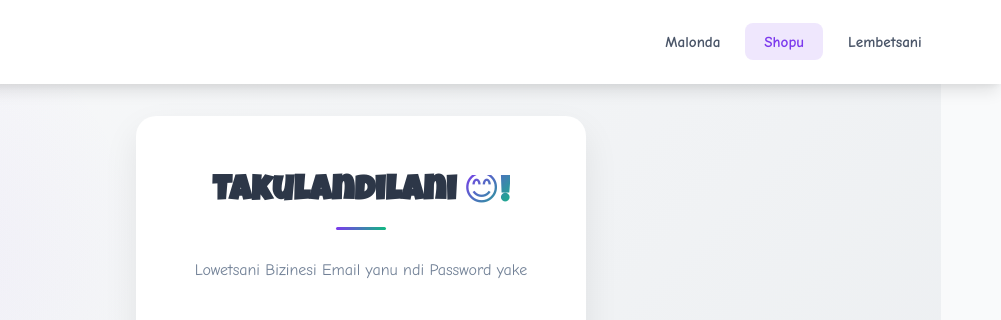
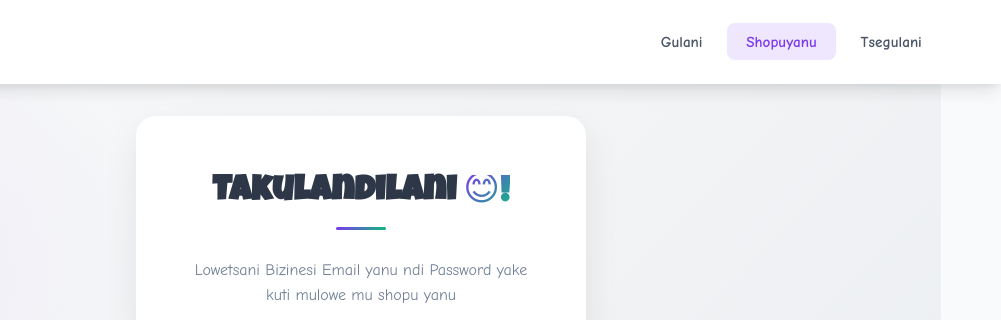
Before and after one commit to Nolstan/Hackathons-local-market-place, a website: page public/login.html in a window 1280 px wide. Shown: the top 320 px of the page, 279-1280 px from the left. Drawn offline with Linux system fonts and the light colour scheme.

Commit message:
Edited improved chichewa banners

```diff
--- a/public/login.html
+++ b/public/login.html
@@ -19,9 +19,9 @@
                 Local<span>Market</span>
             </h1>
             <div class="nav-links">
-                <a href="index.html">Malonda</a>
-                <a href="login.html" class="active">Shopu</a>
-                <a href="register.html">Lembetsani</a>
+                <a href="index.html">Gulani</a>
+                <a href="login.html" class="active">Shopuyanu</a>
+                <a href="register.html">Tsegulani</a>
             </div>
         </div>
     </nav>
@@ -31,7 +31,7 @@
             <div class="auth-card">
                 <div class="auth-header">
                     <h2>Takulandilani <span>😊!</span></h2>
-                    <p>Lowetsani Bizinesi Email yanu ndi Password yake </p>
+                    <p>Lowetsani Bizinesi Email yanu ndi Password yake kuti mulowe mu shopu yanu</p>
                 </div>
 
                 <form id="loginForm" class="auth-form">
```
Also changed, not shown: public/product-details.html (+2 -2 lines), public/register.html (+1 -1 lines).
